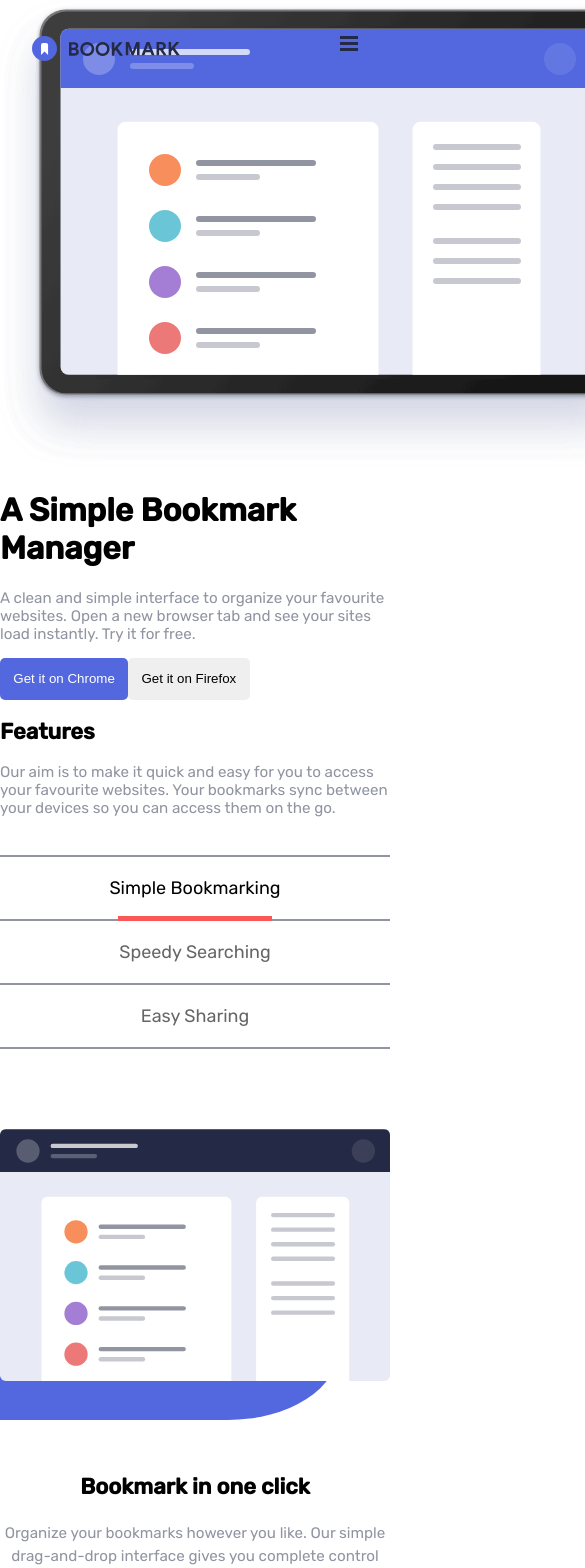
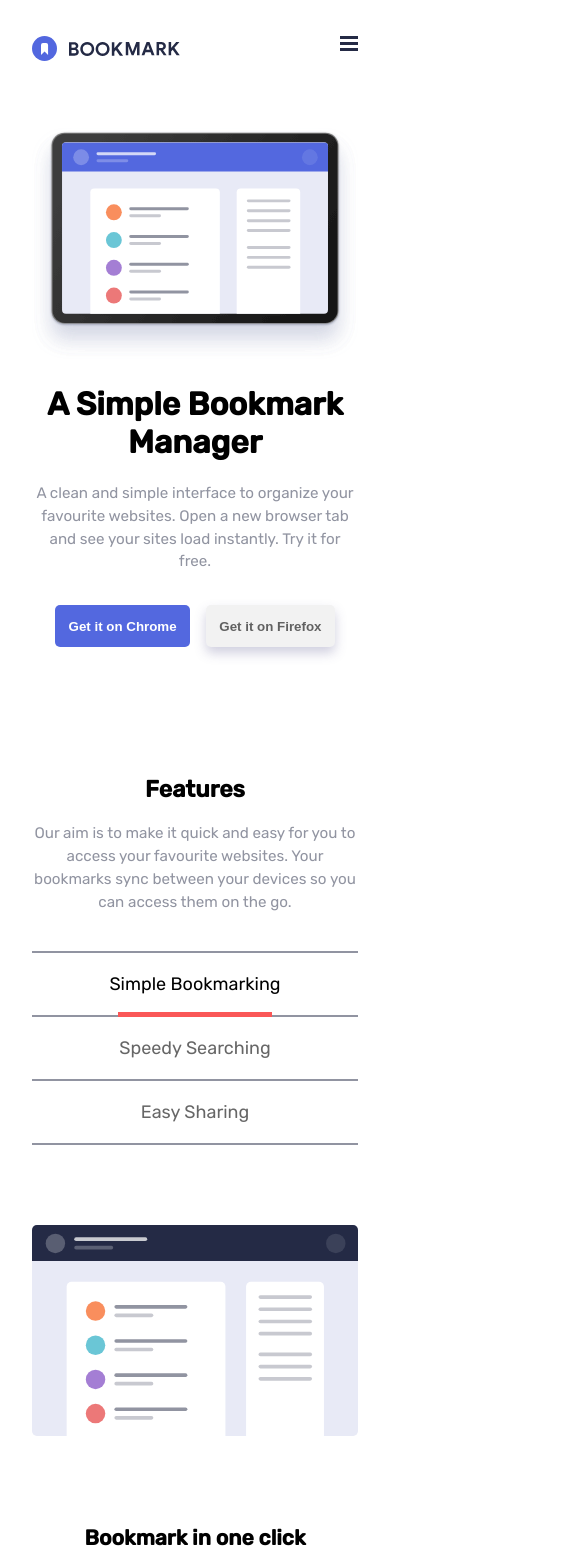
Before and after one commit to solvedbiscuit71/bookmark-landing-page, a React (Create React App) app: page / in a window 390 px wide. Shown: the top 1568 px of the page, 585 px wide, since content can reach past the window. Built offline with nearby package versions, Linux system fonts and the light colour scheme.

Commit message:
completed mobile layout

```diff
--- a/src/components/tab.jsx
+++ b/src/components/tab.jsx
@@ -38,7 +38,7 @@ function Tab() {
       <div className="tab-content">
         <img src={`images/illustration-features-tab-${cur + 1}.svg`}alt="illustration image for features tab" />
 
-        <h2>{data[cur].title}</h2>
+        <h3>{data[cur].title}</h3>
         <p>{data[cur].para}</p>
         <button className="btn btn--primary">More Info</button>
       </div>
--- a/src/styles/index.css
+++ b/src/styles/index.css
@@ -24,11 +24,11 @@ h1 {
 }
 
 h2 {
-  font-size: 1.375rem;
+  font-size: 1.45rem;
 }
 
 h3 {
-  font-size: 1.25rem;
+  font-size: 1.325rem;
 }
 
 p {
@@ -59,6 +59,17 @@ body {
 .btn--primary {
   background-color: var(--clr-blue);
   color: white;
+}
+
+.btn--secondary {
+  background-color: var(--clr-red);
+  color: white;
+}
+
+.btn--shadow {
+  background-color: #f2f2f2;
+  box-shadow: 0px 6px 12px 0px rgba(74, 68, 131, 0.26);
+  color: rgba(0, 0, 0, 0.6);
 }
 
 .card-flex {
@@ -116,11 +127,13 @@ body {
   font-size: 0.95rem;
   font-weight: 400;
   margin: 1.5em 0 1em;
+  text-align: left;
 }
 .dropdown p {
   display: none;
   margin: 2em 0;
   line-height: 1.625em;
+  text-align: left !important;
 }
 .dropdown--show p {
   display: block;
@@ -137,9 +150,8 @@ form {
   flex-direction: column;
   gap: 1em;
 }
-form button {
-  background-color: var(--clr-red);
-  color: white;
+form input, form button.btn {
+  padding: 1.25em 1.125em;
 }
 
 .input {
@@ -151,7 +163,6 @@ form button {
 }
 .input input {
   width: 100%;
-  padding: 1em 1.125em;
   border: none;
   border-radius: 5px;
   color: rgba(0, 0, 0, 0.8);
@@ -210,8 +221,7 @@ header .navbar-toggler .close {
 header .navbar {
   opacity: 0;
 }
-
-.media {
+header .media {
   opacity: 0;
   display: flex;
   width: 100%;
@@ -302,23 +312,12 @@ header.show-navbar .media {
   position: relative;
   margin: 5em 0;
 }
-.tab-content::before {
-  content: "";
-  width: 95%;
-  aspect-ratio: 1.55;
-  background-color: var(--clr-blue);
-  border-bottom-right-radius: 30%;
-  position: absolute;
-  z-index: 5;
-  top: 3.25em;
-  left: -2em;
-}
 .tab-content img {
   width: 100%;
   position: relative;
   z-index: 6;
 }
-.tab-content h2 {
+.tab-content h3 {
   margin: 4em 0 1em;
   text-align: center;
 }
@@ -345,11 +344,98 @@ header.show-navbar .media {
   bottom: -1.2em;
   left: 5%;
   background-color: var(--clr-red);
-  transform: scale(0);
+  transform: scaleX(0);
+  transition-property: transform;
+  transition-duration: 200ms;
+  transition-timing-function: ease-in-out;
 }
 .tab-name--active {
   color: black;
 }
 .tab-name--active::after {
-  transform: scale(1);
+  transform: scaleX(1);
 }
+
+#root h1, #root h2, #root h3 {
+  text-align: center;
+}
+#root p {
+  text-align: center;
+  line-height: 1.5em;
+}
+#root > div {
+  padding: 0 2em;
+  margin-top: 8em;
+}
+#root > div.get-started {
+  padding: 4em 2em;
+}
+
+.hero {
+  position: relative;
+}
+.hero img {
+  width: 100%;
+}
+.hero > div {
+  display: flex;
+  gap: 1em;
+  justify-content: center;
+  align-items: center;
+  margin-top: 2em;
+}
+.hero > div button {
+  font-weight: 600;
+}
+
+.faqs {
+  text-align: center;
+}
+.faqs .dropdown-flex {
+  margin: 4em 0 3em;
+}
+.faqs button {
+  padding: 16px 22px;
+}
+
+.get-started {
+  background-color: var(--clr-blue);
+}
+.get-started > span {
+  display: block;
+  text-align: center;
+  text-transform: uppercase;
+  letter-spacing: 3px;
+  color: white;
+  font-size: 0.8rem;
+}
+.get-started h2 {
+  color: white;
+  font-weight: 500;
+}
+.get-started form {
+  margin: 2em 0 0;
+}
+
+footer {
+  padding: 3em;
+  background-color: var(--clr-darkblue);
+  text-align: center;
+}
+footer ul {
+  list-style: none;
+  margin: 2.5em 0;
+  padding: 0;
+}
+footer li {
+  color: white;
+  margin: 2em;
+  text-transform: uppercase;
+  letter-spacing: 1.5px;
+}
+footer .media {
+  display: flex;
+  gap: 2.5em;
+  justify-content: center;
+  align-items: center;
+}
--- a/src/styles/sass/abstracts/_fonts.scss
+++ b/src/styles/sass/abstracts/_fonts.scss
@@ -6,6 +6,6 @@
 }
 
 h1 { font-size: 2rem; } // 32px
-h2 { font-size: 1.375rem; } // 22px
-h3 { font-size: 1.25rem; } // 20px
+h2 { font-size: 1.45rem; } // 23.2px
+h3 { font-size: 1.325rem; } // 21.2px
 p { font-size: .95rem; } // 15.2px
--- a/src/styles/sass/components/_btn.scss
+++ b/src/styles/sass/components/_btn.scss
@@ -11,3 +11,14 @@
   background-color: var(--clr-blue);
   color: white;
 }
+
+.btn--secondary {
+  background-color: var(--clr-red);
+  color: white;
+}
+
+.btn--shadow {
+  background-color: hsl(0, 0%, 95%);
+  box-shadow: 0px 6px 12px 0px hsla(246, 32%, 39%, 0.26);
+  color: rgba(black, 0.6);
+}
--- a/src/styles/sass/components/_dropdown.scss
+++ b/src/styles/sass/components/_dropdown.scss
@@ -18,12 +18,14 @@
     font-size: .95rem;
     font-weight: 400;
     margin: 1.5em 0 1em;
+    text-align: left;
   }
 
   p {
     display: none;
     margin: 2em 0;
     line-height: 1.625em;
+    text-align: left !important;
   }
 
   &--show {
--- a/src/styles/sass/components/_form.scss
+++ b/src/styles/sass/components/_form.scss
@@ -3,9 +3,8 @@ form {
   flex-direction: column;
   gap: 1em;
 
-  button {
-    background-color: var(--clr-red);
-    color: white;
+  input,button.btn {
+    padding: 1.25em 1.125em;
   }
 }
 
@@ -16,7 +15,6 @@ form {
 
   input {
     width: 100%;
-    padding: 1em 1.125em;
     border: none;
     border-radius: 5px;
 
--- a/src/styles/sass/components/_header.scss
+++ b/src/styles/sass/components/_header.scss
@@ -23,7 +23,6 @@ header {
   .navbar {
     opacity: 0;
   }
-}
 
   .media {
     opacity: 0;
@@ -34,6 +33,8 @@ header {
     justify-content: center;
     align-items: center;
   }
+}
+
 
 header.show-navbar {
   position: fixed;
--- a/src/styles/sass/components/_tab.scss
+++ b/src/styles/sass/components/_tab.scss
@@ -22,26 +22,13 @@
   &-content {
     position: relative;
     margin: 5em 0;
-    &::before {
-      content: "";
-      width: 95%;
-      aspect-ratio: 1.55;
-
-      background-color: var(--clr-blue);
-      border-bottom-right-radius: 30%;
-      position: absolute;
-      z-index: 5;
-      top: 3.25em;
-      left: -2em;
-    }
-
     img {
       width: 100%;
       position: relative;
       z-index: 6;
     }
 
-    h2 {
+    h3 {
       margin: 4em 0 1em;
       text-align: center;
     }
@@ -74,13 +61,17 @@
     left: 5%;
 
     background-color: var(--clr-red);
-    transform: scale(0);
+    transform: scaleX(0);
+
+    transition-property: transform;
+    transition-duration: 200ms;
+    transition-timing-function: ease-in-out;
   }
 
   &--active {
     color: black;
     &::after {
-      transform: scale(1);
+      transform: scaleX(1);
     }
   }
 }
--- a/src/styles/sass/index.scss
+++ b/src/styles/sass/index.scss
@@ -1,2 +1,3 @@
 @use "./abstracts";
 @use "./components";
+@use "./layouts";
--- /dev/null
+++ b/src/styles/sass/layouts/_index.scss
@@ -0,0 +1 @@
+@forward "./mobile";
--- /dev/null
+++ b/src/styles/sass/layouts/_mobile.scss
@@ -0,0 +1,111 @@
+// &::before {
+//   content: "";
+//   width: 95%;
+//   aspect-ratio: 1.55;
+
+//   background-color: var(--clr-blue);
+//   border-bottom-right-radius: 30%;
+//   position: absolute;
+//   z-index: 5;
+//   top: 3.25em;
+//   left: -2em;
+// }
+
+#root {
+  h1,h2,h3 {
+    text-align: center;
+  }
+
+  p {
+    text-align: center;
+    line-height: 1.5em;
+  }
+
+  > div {
+    padding: 0 2em;
+    margin-top: 8em;
+
+    &.get-started {
+      padding: 4em 2em;
+    }
+  }
+}
+
+.hero {
+  position: relative;
+  img {
+    width: 100%;
+  }
+
+  > div {
+    display: flex;
+    gap: 1em;
+    justify-content: center;
+    align-items: center;
+    margin-top: 2em;
+
+    button {
+      font-weight: 600;
+    }
+  }
+}
+
+.faqs {
+  .dropdown-flex {
+    margin: 4em 0 3em;
+  }
+
+  text-align: center;
+  button {
+    padding: 16px 22px;
+  }
+}
+
+.get-started {
+  background-color: var(--clr-blue);
+
+  > span {
+    display: block;
+    text-align: center;
+    text-transform: uppercase;
+    letter-spacing: 3px;
+    color: white;
+    font-size: .8rem;
+  }
+
+  h2 {
+    color: white;
+    font-weight: 500;
+  }
+
+  form {
+    margin: 2em 0 0;
+  }
+}
+
+footer {
+  padding: 3em;
+  background-color: var(--clr-darkblue);
+  text-align: center;
+
+  ul {
+    list-style: none;
+    margin: 2.5em 0;
+    padding: 0;
+  }
+
+  li {
+    color: white;
+    margin: 2em;
+    text-transform: uppercase;
+
+    letter-spacing: 1.5px;
+  }
+
+  .media {
+    display: flex;
+    gap: 2.5em;
+    justify-content: center;
+    align-items: center;
+  }
+}
```
Also changed, not shown: src/app.jsx (+2 -2 lines). Lines whose indentation alone changed are shown as unchanged.
